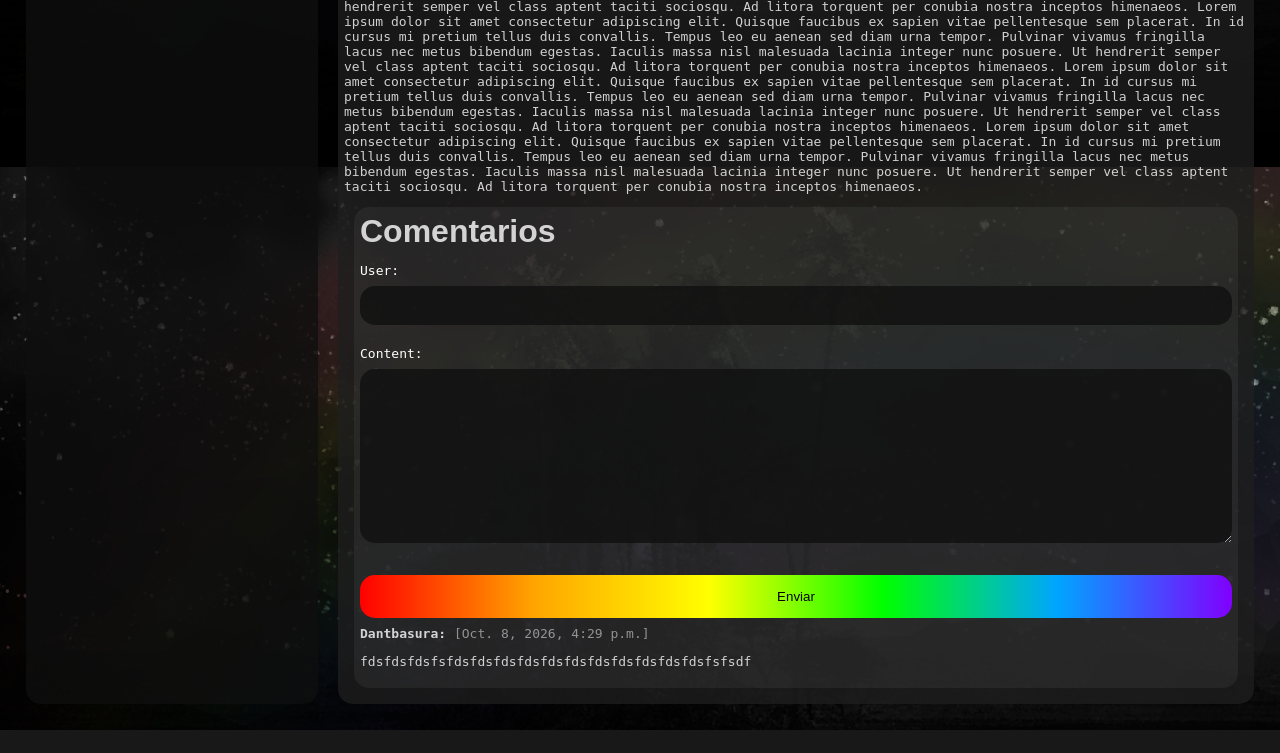
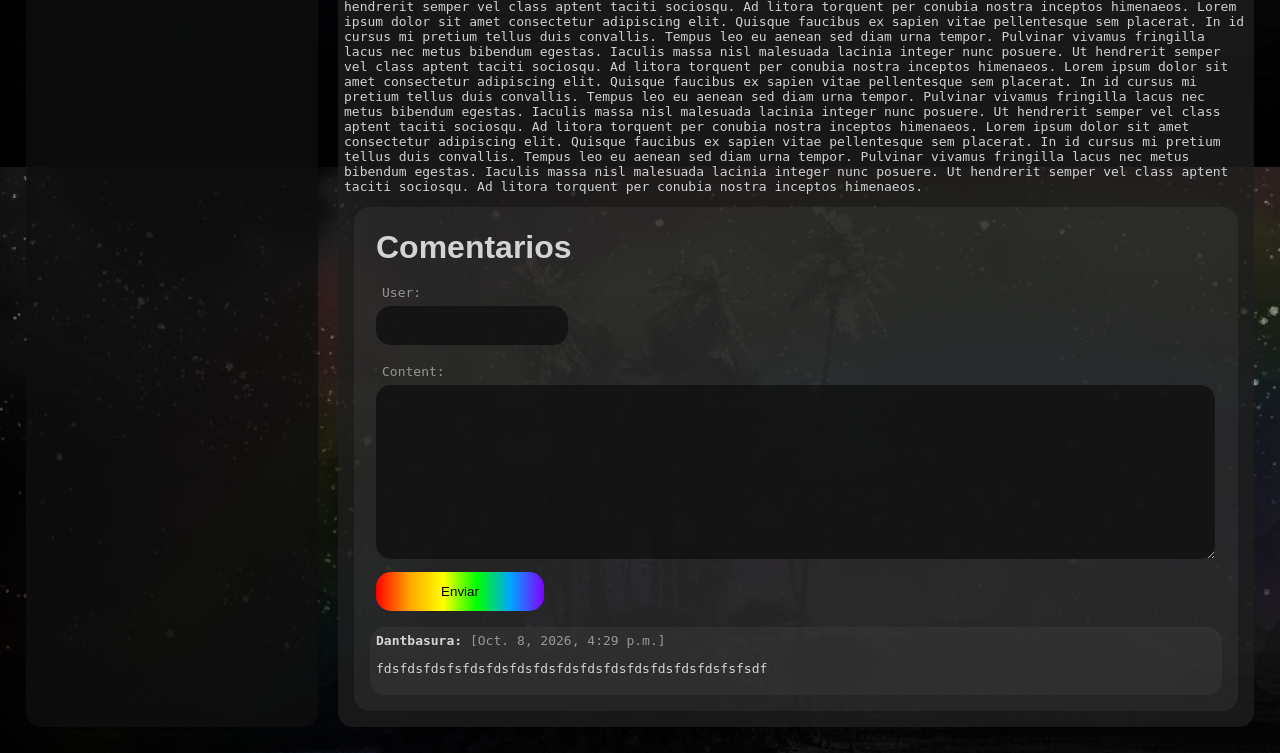
Before and after one commit to DanteRodriguezHola/Botolog, a Django app: a page that uses Website/_Blog/templates/_Blog/base.html in a window 1280 px wide. Shown: the part 4633-5386 px from the top of the page. Before the commit the page ends 5363 px from the top, so only its background shows below. Run offline with Django 5.2, Linux system fonts and the light colour scheme; data comes from the database, SQL or seed files in the repository; both versions use the stored data as it was after the commit.

Commit message:
Haciendo los forms para hacer comentarios m{as bonitos

```diff
--- a/Website/_Blog/forms.py
+++ b/Website/_Blog/forms.py
@@ -3,6 +3,12 @@
 from .models import Comment
 
 class CommentForm(ModelForm):
+    def __init__(self, *args, **kwargs):
+        super(CommentForm, self).__init__(*args, **kwargs)
+
+        self.fields['user'].widget.attrs.update({'class': 'form short'})
+        self.fields['content'].widget.attrs.update({'class': 'form long'})
+
     class Meta:
         model = Comment
         fields = ('user', 'content')
--- a/Website/_Blog/static/style.css
+++ b/Website/_Blog/static/style.css
@@ -17,7 +17,7 @@
     border-radius: 15px;
 }
 
-.basket.all{
+.basket.all {
     display: grid;
 
     grid-template-areas: 'navegation posts';
@@ -60,6 +60,10 @@
     font-size: 2em;
 }
 
+.navegation-links {
+    list-style-type: none;
+}
+
 .date {
     font-size: 1em;
 
@@ -70,37 +74,45 @@
     font-size: 1em;
 }
 
-.form
-label {
+.form {
+    padding: 12px;
+
+    border: 6px;
+    border-radius: 15px;
+
+    margin: 0px;
+
+    background-color: #0f0f0fc4;
+
     display: block;
+
+    color: #ffffff;
+
+    cursor: text;
 }
 
-input[type = text], textarea, select {
-  width: 100%;
-
-  padding: 12px;
-
-  margin: 8px 0;
-
-  border: 6px;
-  border-radius: 15px;
-
-  background-color: #0f0f0fc4;
-
-  display: inline-block;
-
-  box-sizing: border-box;
+.form.short {
+    width: 20%;
 }
 
-button {
-  width: 100%;
-  background: linear-gradient(to right, #ff0000, #ffa500, #ffff00, #00ff00, #00a5ff, #8000ff);
-  color: #000000;
-  padding: 14px;
-  margin: 8px 0;
-  border: none;
-  border-radius: 15px;
-  cursor: pointer;
+.form.long {
+    width: 97%;
+}
+
+.form.short.submit {
+    background: linear-gradient(to right, #ff0000, #ffa500, #ffff00, #00ff00, #00a5ff, #8000ff);
+
+    color: #000000;
+
+    cursor: pointer;
+}
+
+label {
+    margin: 6px;
+
+    display: inline-block;
+
+    opacity: 0.5;
 }
 
 .username {
@@ -108,12 +120,12 @@
 }
 
 a {
+    font-size: 1.2em;
+    font-style: oblique;
+
     background: linear-gradient(to right, #ff0000, #ffa500, #ffff00, #00ff00, #00a5ff, #8000ff);
     -webkit-background-clip: text;
     -webkit-text-fill-color: transparent;
-
-    font-size: 1.2em;
-    font-style: oblique;
 }
 
 strong {
--- a/Website/_Blog/templates/_Blog/base.html
+++ b/Website/_Blog/templates/_Blog/base.html
@@ -24,18 +24,7 @@
 
         <nav class = 'basket navegation'>
 
-            <ul>
-
-                <li>
-
-                    <a href = '{% url "portfolio:index" %}'
-                    target = '_self'>
-
-                        <strong> Home </strong>
-
-                    </a>
-
-                </li>
+            <ul class = 'navegation-links'>
 
                 {% block navegation %}
 
--- a/Website/_Blog/templates/_Blog/detail.html
+++ b/Website/_Blog/templates/_Blog/detail.html
@@ -3,6 +3,47 @@
 {% block title %}
 
     {{ post.shortened_heading }}
+
+{% endblock %}
+
+{% block navegation %}
+
+    <li>
+
+        <a href = '{% url "portfolio:index" %}'
+        target = '_self'>
+
+            <strong> Volver al inicio </strong>
+
+        </a>
+
+    </li>
+
+    <li>
+
+        <a href = '{% url "index" %}'
+        target = '_self'>
+
+            <strong> Ver todos los posts </strong>
+
+        </a>
+
+    </li>
+
+    {% for post in posts %}
+
+    <li>
+
+        <a href = '{% url "detail" post.slug %}'
+        target = '_self'>
+
+            {{ post.shortened_heading }}
+
+        </a>
+
+    </li>
+
+    {% endfor %}
 
 {% endblock %}
 
@@ -46,6 +87,8 @@
 
     <aside class = 'basket comments'>
 
+        <div class = 'basket forms'>
+
             <h2 class = 'highlight-text heading'>
 
                 Comentarios
@@ -59,7 +102,7 @@
 
                 {{ form.as_p }}
 
-            <button>
+                <button class = 'form short submit'>
 
                     Enviar
 
@@ -67,9 +110,11 @@
 
             </form>
 
+        </div>
+
         {% for comment in post.comments.all %}
 
-        <div>
+        <div class = 'basket comments'>
 
             <p class = 'highlight-text username'>
 
```
Also changed, not shown: Website/_Blog/templates/_Blog/index.html (+12 -1 lines), Website/db.sqlite3. Lines whose indentation alone changed are shown as unchanged.
